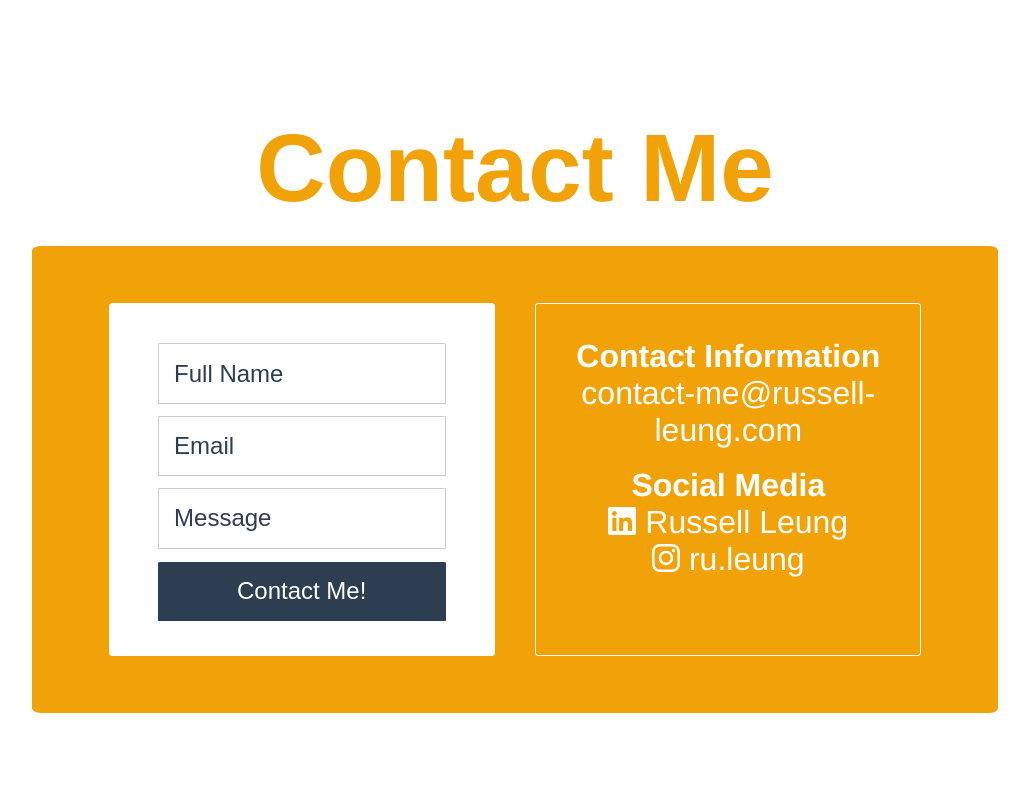
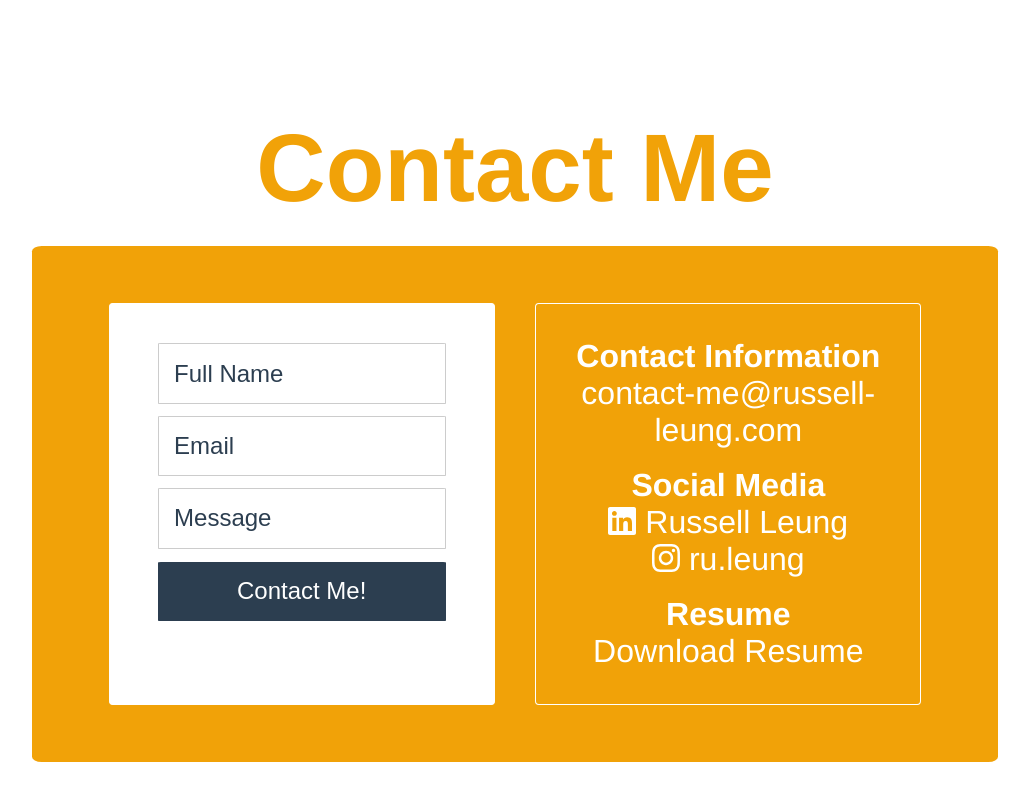
Before and after one commit to russell-leung/Personal-Website, a Vue app: page / in a window 1280 px wide. Shown: the part 3818-4618 px from the top of the page, without its empty margins (125-1154 px from the left). Built offline with nearby package versions, Linux system fonts and the light colour scheme.

Commit message:
Add Resume Download Functionality

```diff
--- a/src/components/ContactPage.vue
+++ b/src/components/ContactPage.vue
@@ -42,6 +42,11 @@
 							<font-awesome-icon :icon="['fab', media]"></font-awesome-icon> {{ mediaData['handle'] }}
 						</a>
 					</p>
+				</div>
+				<br>
+				<div>
+					<p><b>Resume</b></p>
+					<p><a href="../assets/Russell_Leung_Resume.pdf" download>Download Resume</a></p>
 				</div>
 			</div>
 		</div>
```
Also changed, not shown: 1 other file (tests, documents, lock files or other folders).
